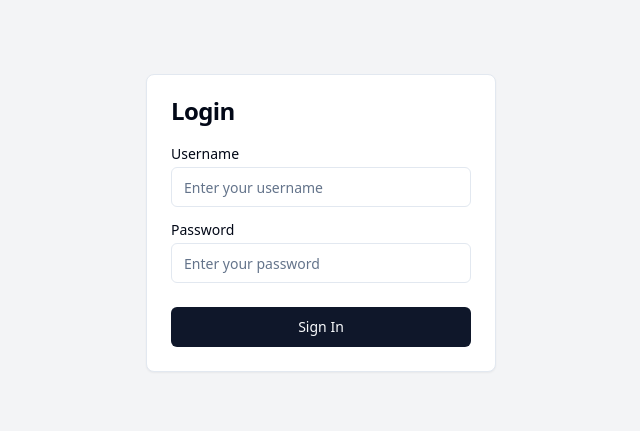
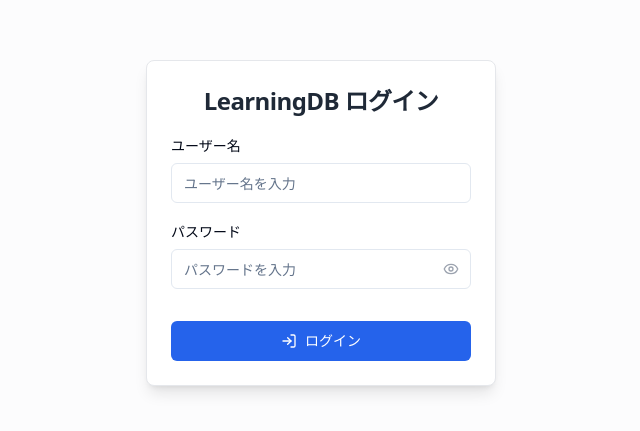
Before and after one commit to ta-ku-mi-nn/progress-dashboard-refact, a React (Vite) app in the folder frontend/: page /login in a window 1280 px wide. Shown: the part 177-608 px from the top of the page, without its empty margins (319-959 px from the left). Built offline with nearby package versions, Linux system fonts and the light colour scheme; no server answers.

Commit message:
ログイン画面修正

```diff
--- a/frontend/src/pages/Login.tsx
+++ b/frontend/src/pages/Login.tsx
@@ -6,58 +6,154 @@ import { Input } from '../components/ui/input';
 import { Card, CardHeader, CardContent, CardTitle, CardFooter } from '../components/ui/card';
 import { Label } from '../components/ui/label';
 import { toast } from 'sonner';
+// 🚨 追加: ログインUXをリッチにするアイコンたち
+import { Loader2, Eye, EyeOff, LogIn, AlertCircle } from 'lucide-react';
 
 export default function Login() {
     const [username, setUsername] = useState('');
     const [password, setPassword] = useState('');
+    const [error, setError] = useState('');
+
+    // 🚨 追加: UX向上のためのState群
+    const [isLoading, setIsLoading] = useState(false);
+    const [showPassword, setShowPassword] = useState(false);
+    const [isShake, setIsShake] = useState(false);
+
     const { login } = useAuth();
-    const [error, setError] = useState('');
+
+    // エラー時にカードを「ブルッ」と震わせる関数
+    const triggerShake = () => {
+        setIsShake(true);
+        setTimeout(() => setIsShake(false), 400); // 0.4秒後に元に戻す
+    };
 
     const handleSubmit = async (e: React.FormEvent) => {
         e.preventDefault();
+
+        // 入力チェック（空のまま押されたらエラーにして震わせる）
+        if (!username || !password) {
+            setError('ユーザー名とパスワードを入力してください。');
+            triggerShake();
+            return;
+        }
+
+        setIsLoading(true);
         setError('');
+
         try {
             const formData = new FormData();
             formData.append('username', username);
             formData.append('password', password);
 
             const response = await api.post('/auth/login', formData, {
-                headers: { 'Content-Type': 'multipart/form-data' } // OAuth2PasswordRequestForm expects form data
+                headers: { 'Content-Type': 'multipart/form-data' }
             });
 
             login(response.data.access_token);
-            toast.success('Logged in successfully');
+            toast.success('ログインに成功しました！', { icon: '👋' });
         } catch (err: any) {
             console.error(err);
-            setError('Login failed. Please check your credentials.');
-            toast.error('Login failed');
+            setError('ログインに失敗しました。入力内容をご確認ください。');
+            toast.error('ログインエラー');
+            triggerShake(); // 失敗したらブルッと震わせる
+        } finally {
+            setIsLoading(false);
         }
     };
 
     return (
-        <div className="flex items-center justify-center min-h-screen bg-gray-100">
-            <Card className="w-[350px]">
-                <CardHeader>
-                    <CardTitle>Login</CardTitle>
+        <div className="flex items-center justify-center min-h-screen bg-gray-50/50">
+            {/* 🚨 追加: Shakeアニメーション用のカスタムCSS */}
+            <style>
+                {`
+                    @keyframes shake {
+                        0%, 100% { transform: translateX(0); }
+                        20%, 60% { transform: translateX(-6px); }
+                        40%, 80% { transform: translateX(6px); }
+                    }
+                    .animate-shake { animation: shake 0.4s cubic-bezier(.36,.07,.19,.97) both; }
+                `}
+            </style>
+
+            <Card className={`w-[350px] shadow-lg transition-colors duration-300 ${isShake ? 'animate-shake border-red-500 shadow-red-100' : 'border-gray-200'}`}>
+                <CardHeader className="pb-4">
+                    <CardTitle className="text-2xl font-bold text-center text-gray-800">
+                        LearningDB
+                        ログイン
+                    </CardTitle>
                 </CardHeader>
-                <CardContent>
-                    <form onSubmit={handleSubmit}>
-                        <div className="grid w-full items-center gap-4">
-                            <div className="flex flex-col space-y-1.5">
-                                <Label htmlFor="username">Username</Label>
-                                <Input id="username" placeholder="Enter your username" value={username} onChange={(e) => setUsername(e.target.value)} />
-                            </div>
-                            <div className="flex flex-col space-y-1.5">
-                                <Label htmlFor="password">Password</Label>
-                                <Input id="password" type="password" placeholder="Enter your password" value={password} onChange={(e) => setPassword(e.target.value)} />
+
+                {/* 🚨 修正: <form> タグで CardContent と CardFooter を丸ごと囲む！
+                          これで「Enterキー」で送信できるようになります */}
+                <form onSubmit={handleSubmit}>
+                    <CardContent className="space-y-4">
+                        <div className="space-y-1.5">
+                            <Label htmlFor="username">ユーザー名</Label>
+                            <Input
+                                id="username"
+                                placeholder="ユーザー名を入力"
+                                value={username}
+                                onChange={(e) => setUsername(e.target.value)}
+                                disabled={isLoading}
+                                className={error ? "border-red-300 focus-visible:ring-red-500" : ""}
+                            />
+                        </div>
+
+                        <div className="space-y-1.5">
+                            <Label htmlFor="password">パスワード</Label>
+                            {/* 🚨 追加: パスワード表示/非表示の切り替えUI */}
+                            <div className="relative">
+                                <Input
+                                    id="password"
+                                    type={showPassword ? "text" : "password"}
+                                    placeholder="パスワードを入力"
+                                    value={password}
+                                    onChange={(e) => setPassword(e.target.value)}
+                                    disabled={isLoading}
+                                    className={`pr-10 ${error ? "border-red-300 focus-visible:ring-red-500" : ""}`}
+                                />
+                                <button
+                                    type="button"
+                                    onClick={() => setShowPassword(!showPassword)}
+                                    className="absolute right-3 top-1/2 -translate-y-1/2 text-gray-400 hover:text-gray-600 transition-colors"
+                                    disabled={isLoading}
+                                    tabIndex={-1} // Tabキーでの移動から除外
+                                >
+                                    {showPassword ? <EyeOff className="h-4 w-4" /> : <Eye className="h-4 w-4" />}
+                                </button>
                             </div>
                         </div>
-                    </form>
-                    {error && <p className="text-red-500 text-sm mt-2">{error}</p>}
-                </CardContent>
-                <CardFooter className="flex justify-between">
-                    <Button onClick={handleSubmit} className="w-full">Sign In</Button>
-                </CardFooter>
+
+                        {/* エラーメッセージを少しリッチに */}
+                        {error && (
+                            <div className="flex items-center gap-2 text-red-600 text-sm bg-red-50 p-2.5 rounded-md border border-red-100">
+                                <AlertCircle className="h-4 w-4 shrink-0" />
+                                <p>{error}</p>
+                            </div>
+                        )}
+                    </CardContent>
+
+                    <CardFooter className="pt-2 pb-6">
+                        {/* 🚨 修正: type="submit" を明示し、ローディング状態を反映 */}
+                        <Button
+                            type="submit"
+                            className="w-full bg-blue-600 hover:bg-blue-700 text-white transition-all h-10"
+                            disabled={isLoading}
+                        >
+                            {isLoading ? (
+                                <>
+                                    <Loader2 className="mr-2 h-4 w-4 animate-spin" />
+                                    ログイン中...
+                                </>
+                            ) : (
+                                <>
+                                    <LogIn className="mr-2 h-4 w-4" />
+                                    ログイン
+                                </>
+                            )}
+                        </Button>
+                    </CardFooter>
+                </form>
             </Card>
         </div>
     );
```
